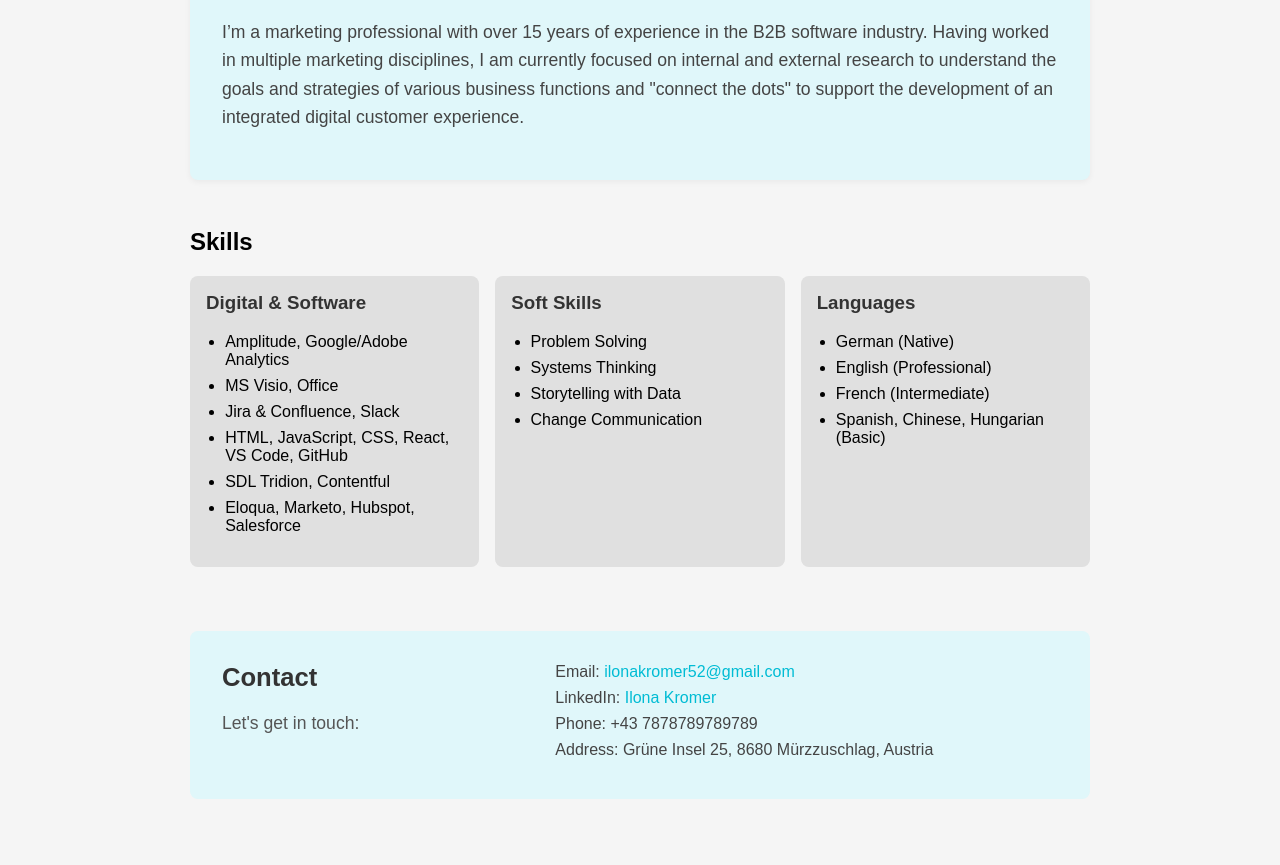
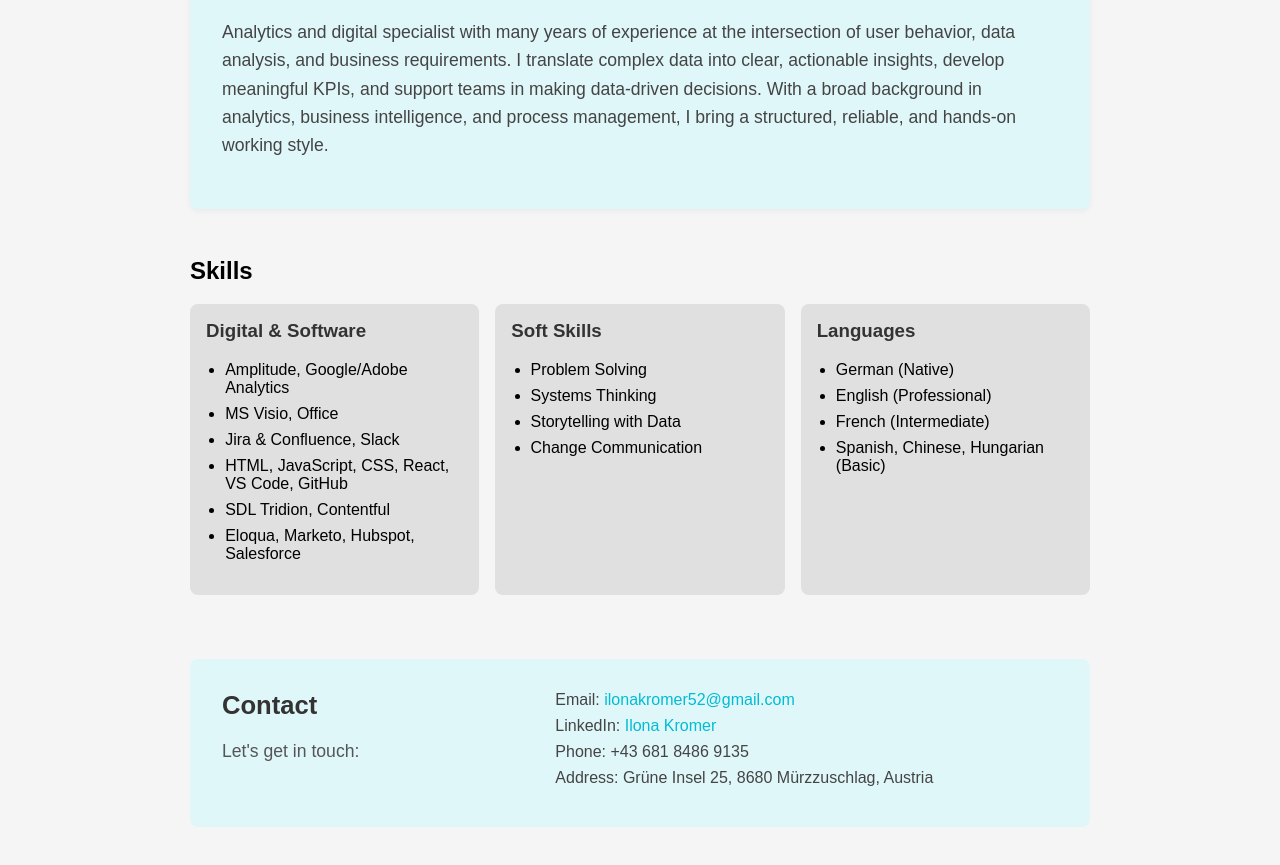
Before and after one commit to kromer52/Web-Analyst, a website: page index.html in a window 1280 px wide. Shown: the part 215-1080 px from the top of the page. Drawn offline with Linux system fonts and the light colour scheme.

Commit message:
profile update

```diff
--- a/index.html
+++ b/index.html
@@ -22,8 +22,7 @@
     <section class="summary-box">
   <h2>About Me</h2>
   <p>
-    I’m a marketing professional with over 15 years of experience in the B2B software industry. Having worked in multiple marketing disciplines, I am currently focused on internal and external research to understand the goals and strategies of various business functions and "connect the dots" to support the development of an integrated digital customer experience.
-  </p>
+    Analytics and digital specialist with many years of experience at the intersection of user behavior, data analysis, and business requirements. I translate complex data into clear, actionable insights, develop meaningful KPIs, and support teams in making data‑driven decisions. With a broad background in analytics, business intelligence, and process management, I bring a structured, reliable, and hands‑on working style.</p>
 </section>
 
    <section id="skills">
@@ -71,7 +70,7 @@
       <ul>
         <li>Email: <a href="mailto:ilonakromer52@gmail.com">ilonakromer52@gmail.com</a></li>
         <li>LinkedIn: <a href="https://www.linkedin.com/in/ilona-kromer-66a8992a/" target="_blank">Ilona Kromer</a></li>
-        <li>Phone: +43 7878789789789</li>
+        <li>Phone: +43 681 8486 9135</li>
         <li>Address: Grüne Insel 25, 8680 Mürzzuschlag, Austria</li>
       </ul>
     </div>
```
